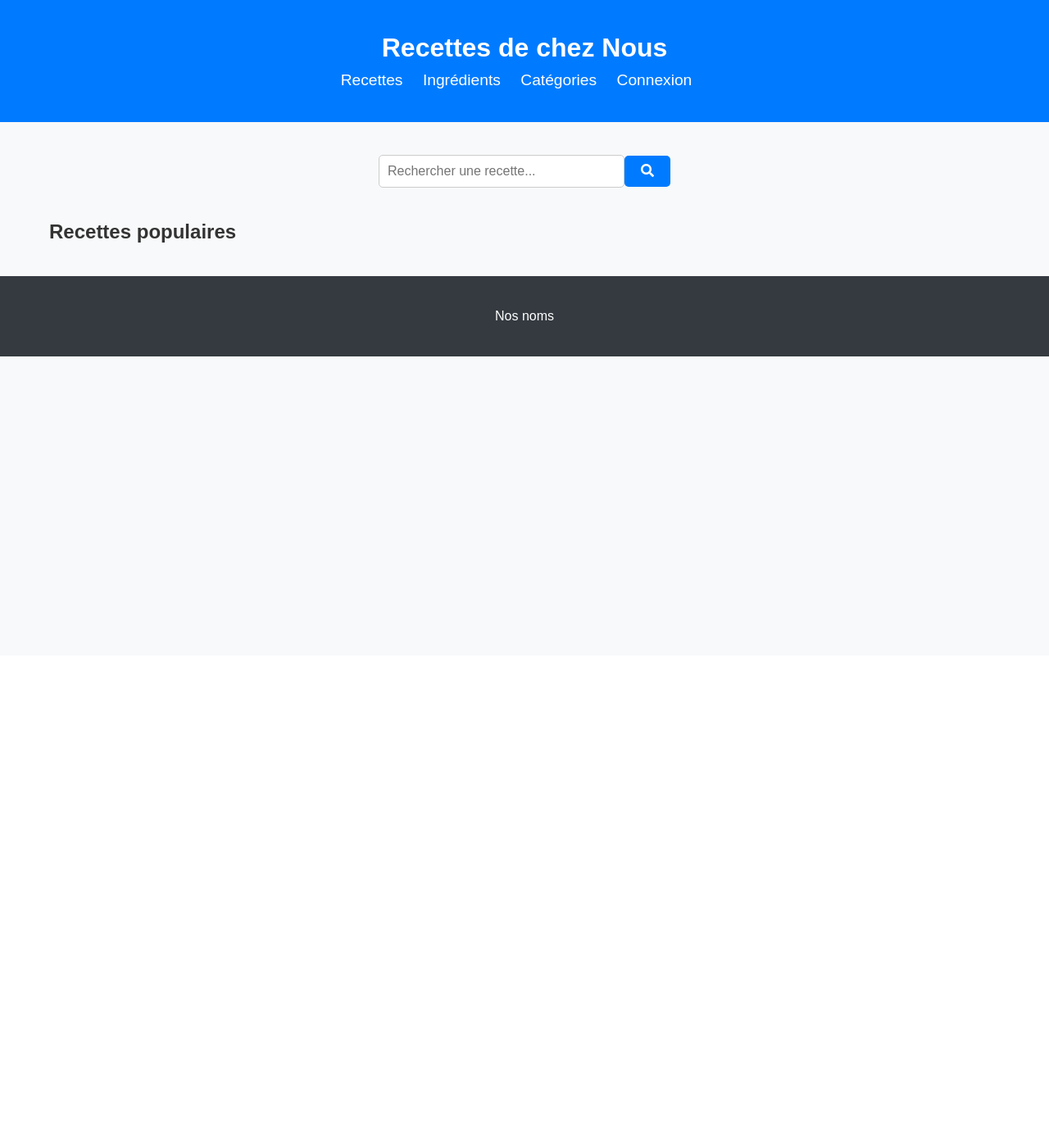
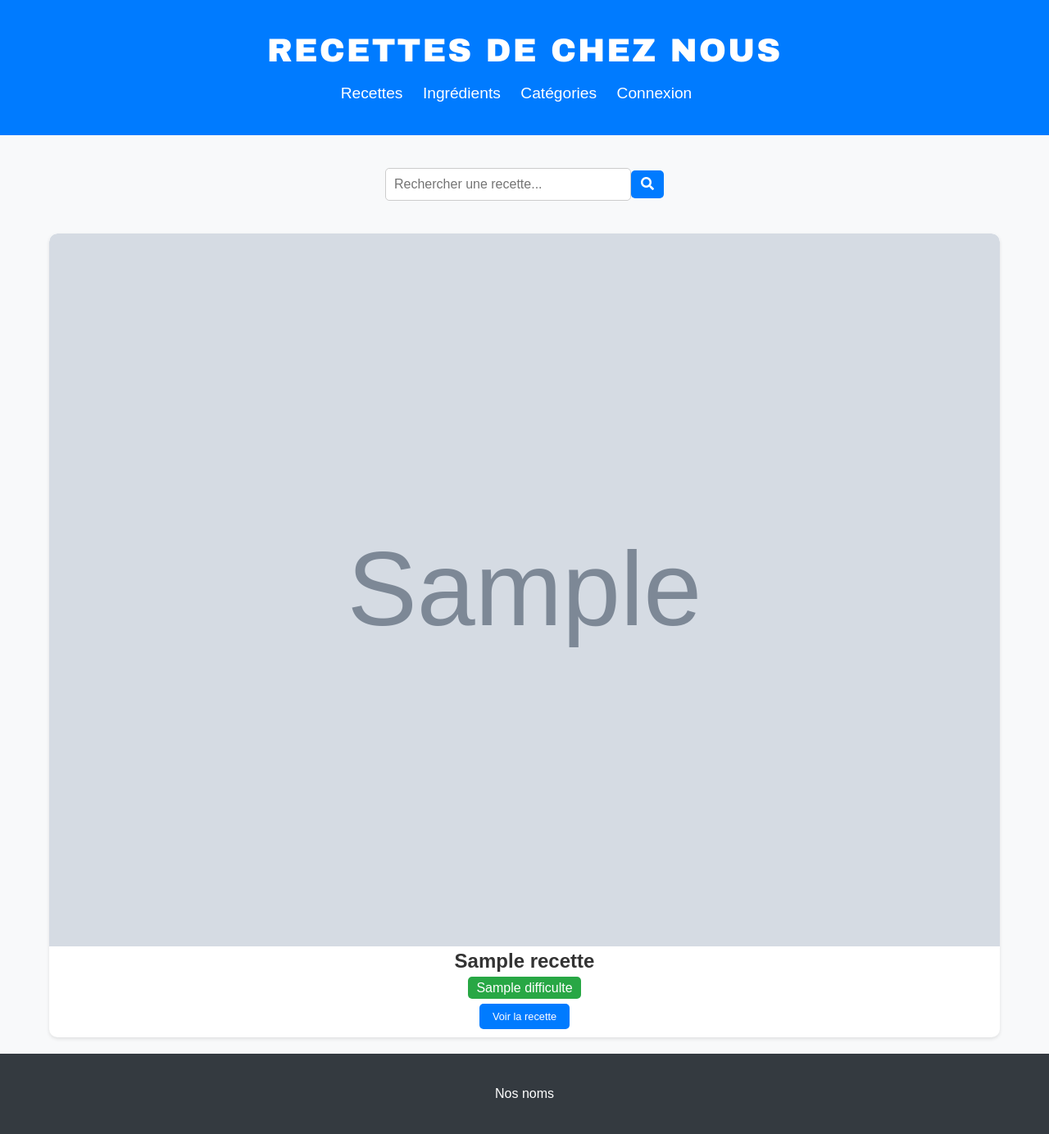
Before and after one commit to Ecstasea/ProjetGlo2005, a Flask app: template app/templates/accueil.html in a window 1280 px wide. Shown: the whole page at 82% size. Before the commit the page ends 435 px from the top, so only its background shows below. Run offline with Flask 3, Linux system fonts and the light colour scheme; the template is opened without the code that fills it: most values are stand-ins (such as "Sample title", 1, 10 or a date in 2020); grey boxes marked "Sample" are stand-in pictures; parts of the project's set-up code (start-up, migrations or seed data) failed here and were passed over.

Commit message:
Modif page d'accueil

```diff
--- a/app/db/database.sql
+++ b/app/db/database.sql
@@ -64,13 +64,13 @@ CREATE TABLE Recettes (
     type_recette INT,
     categorie_recette INT,
     Portion ENUM('1', '2', '4', '8'),
-    difficulte_recette INT,
+    difficultee_recette INT,
     ingredient INT,
     photo VARCHAR(2048),
     etapes VARCHAR(2048),
     FOREIGN KEY (type_recette) REFERENCES Type_recettes(id),
     FOREIGN KEY (categorie_recette) REFERENCES Categorie_recettes(id),
-    FOREIGN KEY (difficulte_recette) REFERENCES Difficulte_recettes(id),
+    FOREIGN KEY (difficultee_recette) REFERENCES Difficulte_recettes(id),
     FOREIGN KEY (ingredient) REFERENCES Recette_ingredients (id_recette)
 );
 
--- a/app/static/css/Accueil.css
+++ b/app/static/css/Accueil.css
@@ -12,14 +12,13 @@ body {
     font-family: Arial, sans-serif;
     background-color: #f8f9fa;
     color: #333;
-    text-align: center;
 }
 
 /* Style de la barre de navigation */
 nav {
     background-color: #007bff;
+    color: #fff;
     padding: 20px;
-    color: #fff;
 }
 
 nav h1 {
@@ -55,6 +54,17 @@ nav ul li a:hover {
     padding: 20px;
 }
 
+/* Style du titre */
+#titre {
+    text-align: center;
+    font-size: 2.5em;
+    margin-bottom: 20px;
+    color: white; /* Couleur bleue */
+    text-transform: uppercase; /* Convertit le texte en majuscules */
+    letter-spacing: 2px; /* Espacement entre les lettres */
+    font-family: 'Arial Black', sans-serif; /* Police de caractères */
+}
+
 /* Style de la barre de recherche */
 .search-bar {
     margin-top: 20px;
@@ -72,7 +82,7 @@ nav ul li a:hover {
 }
 
 .search-bar button {
-    padding: 10px 20px;
+    padding: 8px 12px; /* Réduit la taille horizontale du bouton */
     background-color: #007bff;
     color: #fff;
     border: none;
@@ -89,12 +99,75 @@ nav ul li a:hover {
 /* Style de la section de présentation des recettes */
 .recipes {
     margin-top: 40px;
-    text-align: left;
+    display: grid;
+    grid-template-columns: repeat(auto-fit, minmax(250px, 1fr));
+    grid-gap: 20px;
 }
 
-.recipes h2 {
+.recipe-card {
+    background-color: #fff;
+    border-radius: 10px;
+    box-shadow: 0 2px 4px rgba(0, 0, 0, 0.1);
+    transition: transform 0.3s;
+    overflow: hidden;
+    text-align: center; /* Centrer le contenu */
+}
+
+.recipe-card:hover {
+    transform: translateY(-5px);
+}
+
+.recipe-card img {
+    width: 100%;
+    border-top-left-radius: 10px;
+    border-top-right-radius: 10px;
+}
+
+.recipe-card-content {
+    padding: 20px;
+}
+
+.recipe-card h3 {
+    margin-bottom: 10px;
     font-size: 1.5em;
-    margin-bottom: 20px;
+    color: #333;
+}
+
+.recipe-card p {
+    font-size: 1em;
+    color: #666;
+    margin-bottom: 10px; /* Augmente l'espace entre la difficulté et le bouton */
+}
+
+/* Style de la difficulté */
+.difficulty {
+    margin-bottom: 10px; /* Espace entre la difficulté et le bouton */
+}
+
+.difficulty-level {
+    background-color: #28a745; /* Vert */
+    color: #fff;
+    padding: 5px 10px;
+    border-radius: 5px;
+}
+
+/* Style du bouton */
+.recipe-button {
+    background-color: #007bff;
+    color: #fff;
+    padding: 8px 16px; /* Conserve la taille verticale du bouton */
+    border: none;
+    border-radius: 5px;
+    cursor: pointer;
+    font-size: 0.8em; /* Réduit la taille du texte du bouton */
+    transition: background-color 0.3s;
+    width: fit-content; /* Taille horizontale ajustée au contenu */
+    margin: 10px auto 0; /* Espace en haut, centré horizontalement */
+    display: block; /* Affiche le bouton en bloc (une ligne) */
+}
+
+.recipe-button:hover {
+    background-color: #0056b3;
 }
 
 /* Style du pied de page */
--- a/app/templates/accueil.html
+++ b/app/templates/accueil.html
@@ -4,14 +4,14 @@
     <meta charset="UTF-8">
     <meta name="viewport" content="width=device-width, initial-scale=1.0">
     <title>Recettes de chez Nous - Accueil</title>
-    <link rel="stylesheet" href="../static/css/Accueil.css">
+    <link rel="stylesheet" href="../static/css/accueil.css">
     <link rel="stylesheet" href="https://cdnjs.cloudflare.com/ajax/libs/font-awesome/5.15.4/css/all.min.css">
 </head>
 <body>
     <!-- Barre de navigation -->
     <nav>
         <div class="container">
-            <h1>Recettes de chez Nous</h1>
+            <h1 id="titre">Recettes de chez Nous</h1>
             <ul>
                 <li><a href="#">Recettes</a></li>
                 <li><a href="#">Ingrédients</a></li>
@@ -28,12 +28,20 @@
             <input type="text" placeholder="Rechercher une recette...">
             <button><i class="fas fa-search"></i></button>
         </div>
-
         <!-- Section de présentation des recettes -->
         <section class="recipes">
-            <h2>Recettes populaires</h2>
-            <!-- Insérer ici des vignettes de recettes populaires -->
+            {% for recette in recettes %}
+            <div class="recipe-card">
+                <img src="{{ recette.photo }}" alt="Photo de {{ recette.nom }}">
+                <h3>{{ recette.nom }}</h3>
+                <div class="difficulty">
+                    <span class="difficulty-level">{{ recette.difficulte }}</span>
+                    <button class="recipe-button">Voir la recette</button>
+                </div>
+            </div>
+            {% endfor %}
         </section>
+
     </div>
 
     <!-- Pied de page -->
```
Also changed, not shown: app/__init__.py (+12 -1 lines), app/static/photos/food.png (added).
